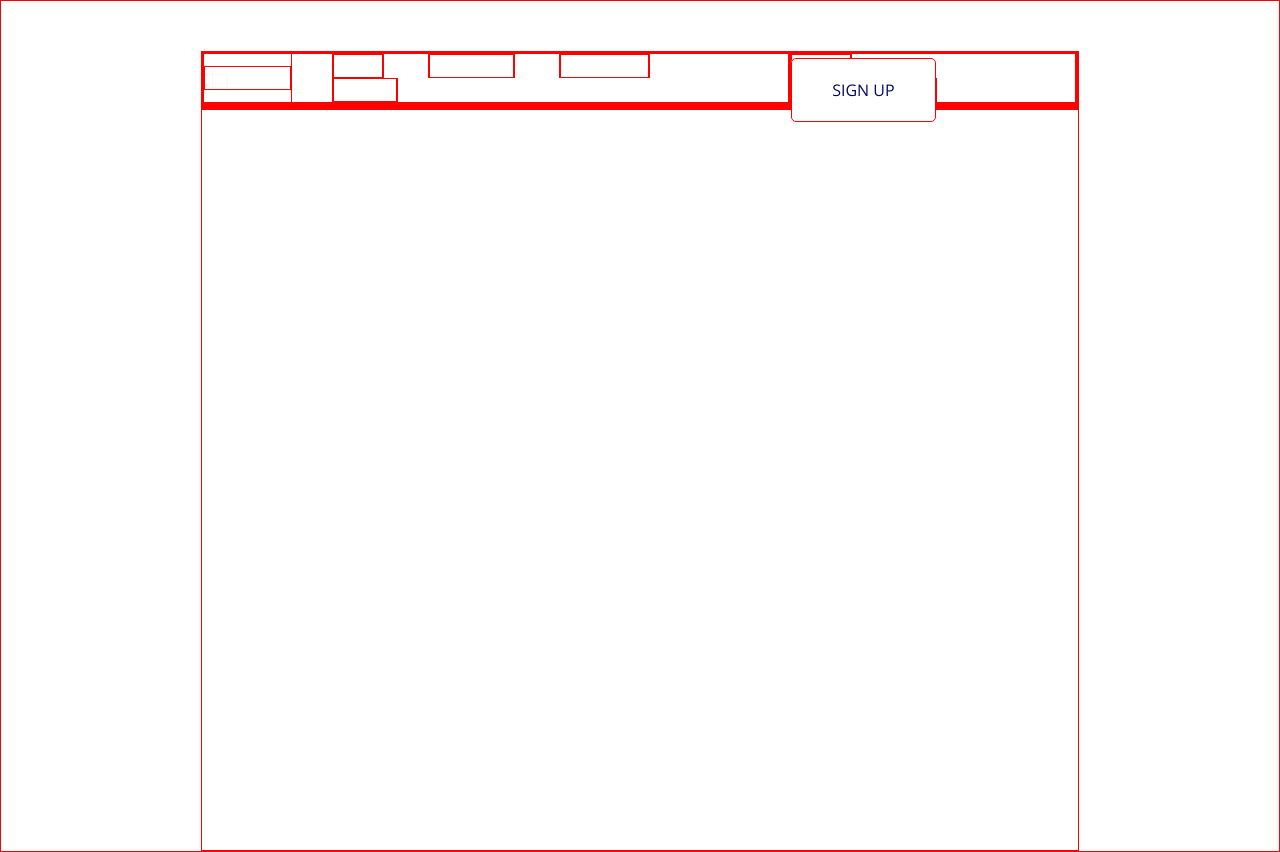
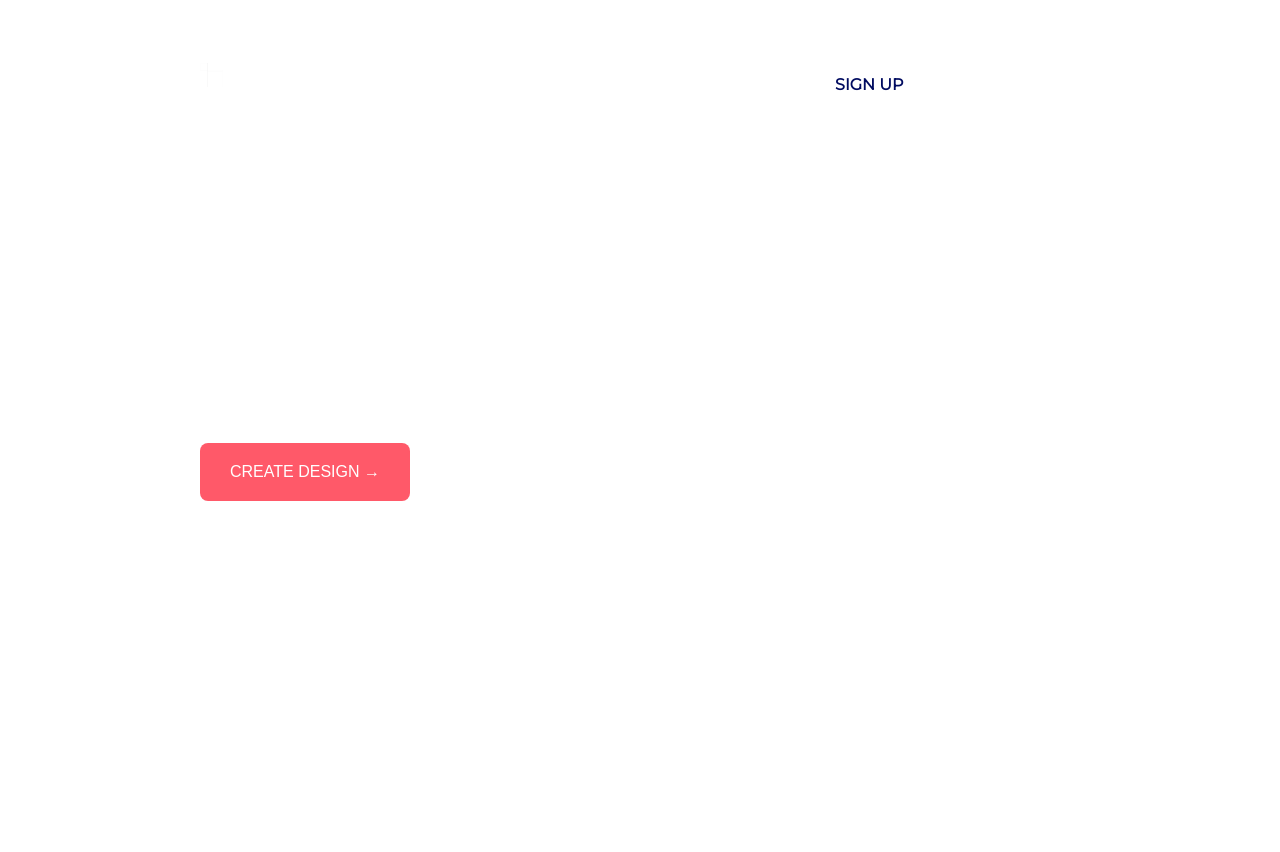
Before and after one commit to Justinasin/groupB, a plain HTML site: page index.html in a window 1280 px wide. Drawn offline with nearby package versions, Linux system fonts and the light colour scheme.

Commit message:
Part of main

```diff
--- a/index.html
+++ b/index.html
@@ -1,10 +1,12 @@
 <!DOCTYPE html>
 <html lang="en">
+
 <head>
     <link rel="stylesheet" href="style.css">
     <meta charset="UTF-8">
-    <title>This is my page</title>
+    <title>This is fuckin awsome</title>
 </head>
+
 <body>
     <header class="header-container">
 
@@ -23,11 +25,19 @@
         </nav>
     </header>
     <main>
-        <article>
-            <section>
+        <section class="section">
+            <article class="article">
+                <h1 class="articleName1">Create Stunning</h1>
+                <h1 class="articleName2">Visual Media</h1>
+                <p class="text">Super simple tool to create trendy videos and pictures</p>
+                <p class="text">for your ads, social media, blogs and websites.</p>
+                <p class="text">Make your project stand out!</p>
 
-            </section>
-        </article>
+            </article>
+            <button class="button" type="button">CREATE DESIGN &#8594;</button>
+        </section>
+
     </main>
 </body>
+
 </html>
--- a/style.css
+++ b/style.css
@@ -1,75 +1,86 @@
+@import url('https://fonts.googleapis.com/css?family=Montserrat');
 
-@import url(https://fonts.googleapis.com/css?family=Open+Sans);
-*,
-*::before,
-*::after{
-
-	box-sizing: border-box;
-	border:1px solid red;
-
-}
 
 body {
-
     background-image: url('background.png');
-	min-height:100vh;
-	max-height:100%;
+    min-height: 100vh;
+    max-height: 100%;
     max-width: 100%;
-	background-size:cover;
+    background-size: cover;
 	margin: 50px 200px 0px 200px;
-
-
+	font-family: 'Montserrat', sans-serif;
 }
 
 nav {
-
     height: 50px;
     display: flex;
     justify-content: flex-start;
     align-items: center;
-	font-family: 'Open Sans',serif;
+    font-family: 'Montserrat', sans-serif;
     color: white;
+}
 
+nav li {
+    margin-right: 40px;
 }
-nav li {
 
-	margin-right: 40px;
-
-}
 .right {
-
     margin-left: auto;
     padding: 0;
+}
 
-}
 #signup {
-
     color: #000b60;
     background-color: #ffffff;
     border-radius: 5px;
 	padding: 20px 40px 20px 40px;
-
-
+	font-weight: bold;
 }
 
 header ul li {
-
     display: inline-block;
-
 }
 
 .list {
-
     margin: 0;
     padding: 0;
     list-style: none;
     display: flex;
+}
+
+#logo {
+    width: 10%;
+}
+
+.articleName1,
+.articleName2 {
+    font-size: 60px;
+    color: #ffffff;
+}
+
+.articleName1 {
+    margin-bottom: 0;
+}
+
+.articleName2 {
+    margin-top: 0;
+    margin-bottom: 40px;
+}
+
+.text {
+    margin: 0;
+    padding: 0;
+    color: #ffffff;
+}
+
+.button{
+
+	border-radius: 8px;
+	border: none;
+	padding: 20px 30px;
+	margin-top: 40px;
+	background-color: #ff5969;
+	color: #ffffff;
+	font-size: 16px;
 
 }
-
-
-#logo{
-
-	width:10%;
-
-}
```
Lines whose indentation alone changed are shown as unchanged.
